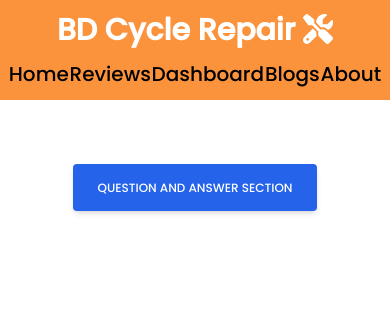
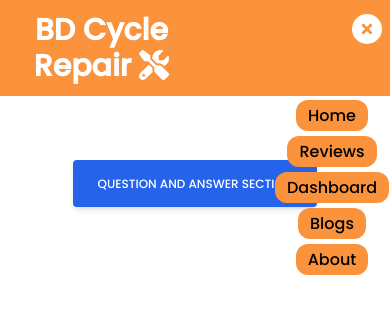
Before and after one commit to rahad2694/product-analysis-website, a React (Create React App) app: page /blogs in a window 390 px wide. Shown: the top 314 px of the page. Built offline with nearby package versions, Linux system fonts and the light colour scheme; a web font is replaced by a local one; what tw-elements would draw is missing.

Commit message:
Hamburger menu added

```diff
--- a/src/components/Accordian/Accordian.js
+++ b/src/components/Accordian/Accordian.js
@@ -29,7 +29,7 @@ const Accordian = () => {
                     <div id="collapseOne" className="accordion-collapse collapse show" aria-labelledby="headingOne"
                         data-bs-parent="#accordionExample">
                         <div className="accordion-body py-4 px-5">
-                            <strong>Context API</strong> enables us to pass data to a multi level child component without props drilling. In such way we are no longer required to expose data to every component in the tree. Rather we can directly access data in the multi level child component which was provided by the multi level parent component. First we need to use <code>createContext()</code> and <code>useContext()</code> to pass and receive the data we want. With this method we can pass any type of data or function to the targeted child component.
+                            <strong>Context API</strong> enables us to pass data to a multi level child component without props drilling. In such way we are no longer required to expose data to every component in the tree. Rather we can directly access data in the multi level child component which was provided by the multi level parent component. We need to use <code>createContext()</code> and <code>useContext()</code> to pass and receive the data we want. With this method we can pass any type of data or function to the targeted child component.
                         </div>
                     </div>
                 </div>
--- a/src/components/Header/Header.js
+++ b/src/components/Header/Header.js
@@ -1,21 +1,32 @@
-import { faScrewdriverWrench } from '@fortawesome/free-solid-svg-icons';
+import { faBars, faScrewdriverWrench, faXmarkCircle } from '@fortawesome/free-solid-svg-icons';
 import { FontAwesomeIcon } from '@fortawesome/react-fontawesome';
-import React from 'react';
+import React, { useState } from 'react';
 import { Link } from 'react-router-dom';
 
 const Header = () => {
+    const [menu, setMenu] = useState(false);
+    const handleMenu = (res) => {
+        setMenu(res);
+    }
     return (
-        <div className='bg-orange-400 py-3 grid md:grid-cols-2 px-2 sticky top-0'>
-            <div className='flex md:justify-start justify-center mb-3 md:mb-0'>
+        <div className='bg-orange-400 py-3 grid grid-cols-2 px-2 sticky top-0'>
+            <div className='flex md:justify-start justify-center '>
                 <h1 className='text-3xl font-bold text-white cursor-pointer'>BD Cycle Repair <FontAwesomeIcon icon={faScrewdriverWrench} /></h1>
             </div>
-            <nav className='flex justify-evenly align-middle'>
-                <Link className='text-xl hover:text-white' to='/home'>Home</Link>
-                <Link className='text-xl hover:text-white' to='/reviews'>Reviews</Link>
-                <Link className='text-xl hover:text-white' to='/dashboard'>Dashboard</Link>
-                <Link className='text-xl hover:text-white' to='/blogs'>Blogs</Link>
-                <Link className='text-xl hover:text-white' to='/about'>About</Link>
-            </nav>
+            <div className='lg:flex lg:justify-end'>
+                <div className='flex justify-end'>
+                    <button className='lg:hidden text-3xl text-white' onClick={() => handleMenu(!menu)}>{menu ? <FontAwesomeIcon icon={faBars}></FontAwesomeIcon> : <FontAwesomeIcon icon={faXmarkCircle}></FontAwesomeIcon>}</button>
+                </div>
+                <nav className= {`mt-8 md:mt-2 absolute right-px lg:block ${menu?'hidden':'static'}`}>
+                    <ul onClick={() => handleMenu(!menu)} className='lg:flex lg:justify-end align-middle my-6 lg:my-0'>
+                        <li className='my-3'><Link className='bg-orange-400 px-3 py-1 rounded-xl text-md hover:text-white' to='/home'>Home</Link></li>
+                        <li className='my-3'><Link className='bg-orange-400 px-3 py-1 rounded-xl text-md hover:text-white'  to='/reviews'>Reviews</Link></li>
+                        <li className='my-3'><Link className='bg-orange-400 px-3 py-1 rounded-xl text-md hover:text-white'  to='/dashboard'>Dashboard</Link></li>
+                        <li className='my-3'><Link className='bg-orange-400 px-3 py-1 rounded-xl text-md hover:text-white' to='/blogs'>Blogs</Link></li>
+                        <li className='my-3'><Link className='bg-orange-400 px-3 py-1 rounded-xl text-md hover:text-white'  to='/about'>About</Link></li>
+                    </ul>
+                </nav>
+            </div>
         </div>
     );
 };
```
